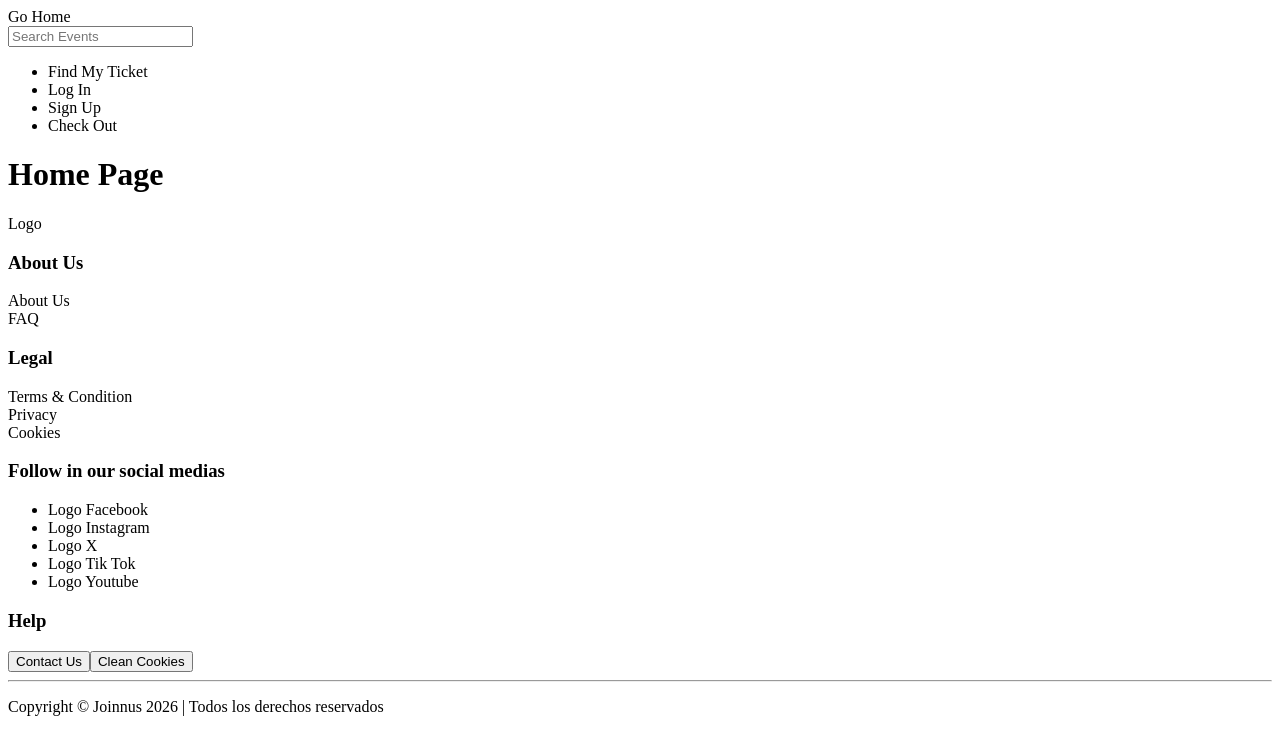
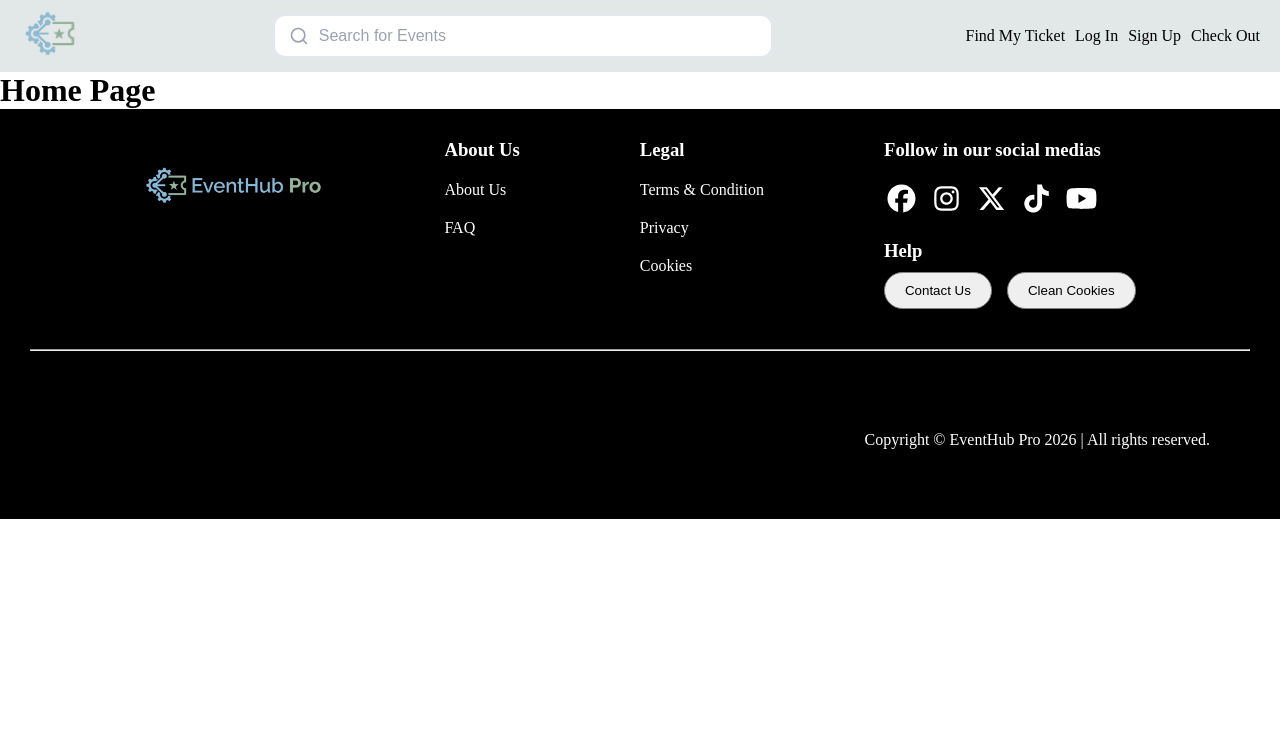
Before and after one commit to santiagosu1/event_ticketing_app, a React (Create React App) app in the folder event-ticketing/: page / in a window 1280 px wide. Shown: the top 754 px of the page. Built offline with nearby package versions, Linux system fonts and the light colour scheme.

Commit message:
Style Header and footer Add Icon Logo image .webp

```diff
--- a/event-ticketing/public/index.html
+++ b/event-ticketing/public/index.html
@@ -2,7 +2,7 @@
 <html lang="en">
   <head>
     <meta charset="utf-8" />
-    <link rel="icon" href="%PUBLIC_URL%/favicon.ico" />
+    <link rel="icon" href="%PUBLIC_URL%/logoIcon.webp" />
     <meta name="viewport" content="width=device-width, initial-scale=1" />
     <meta name="theme-color" content="#000000" />
     <meta
@@ -24,7 +24,7 @@
       work correctly both with client-side routing and a non-root public URL.
       Learn how to configure a non-root public URL by running `npm run build`.
     -->
-    <title>React App</title>
+    <title>EventHub Pro</title>
   </head>
   <body>
     <noscript>You need to enable JavaScript to run this app.</noscript>
--- a/event-ticketing/src/Layouts/MainLayout.js
+++ b/event-ticketing/src/Layouts/MainLayout.js
@@ -1,17 +1,24 @@
 import { Link, Outlet } from "react-router-dom";
+import '../Pages/headerfooter.css';
 export default function MainLayout() {
     return (
         <>
             <header>
-                <div>
-                    <span>Go Home</span>
+                <div className="divLogo">
+                    <img src="/logoIcon.webp" alt="Icon Logo" />
                 </div>
 
-                <div>
-                    <input placeholder="Search Events"></input>
+                <div class="search-container">
+                    <span class="search-icon">
+                    <svg xmlns="http://www.w3.org/2000/svg" width="20" height="20" viewBox="0 0 24 24" fill="none" stroke="currentColor" stroke-width="2" stroke-linecap="round" stroke-linejoin="round">
+                        <circle cx="11" cy="11" r="8"></circle>
+                        <line x1="21" y1="21" x2="16.65" y2="16.65"></line>
+                    </svg>
+                    </span>
+                    <input type="text" placeholder="Search for Events" class="search-input"/>
                 </div>
 
-                <nav>
+                <nav className="naviga">
                     <ul>
                         <li>Find My Ticket</li>
                         <li>Log In</li>
@@ -33,13 +40,12 @@ export default function MainLayout() {
            </main>
 
             <footer>
-                <div>
-
-                    <div>
-                        <span>Logo</span>
+                <div className="footerFirst">
+                    <div className="imgFooterLogo">
+                        <img src="/logoIconWord.webp" alt="Icon Logo" />
                     </div>
 
-                    <div>
+                    <div className="fooAbout">
                         <h3>About Us</h3>
 
                         <div>About Us</div>
@@ -47,7 +53,7 @@ export default function MainLayout() {
                         <div>FAQ</div>
                     </div>
 
-                    <div>
+                    <div className="fooLegal">
                         <h3>Legal</h3>
 
                         <div>Terms & Condition</div>
@@ -55,34 +61,34 @@ export default function MainLayout() {
                         <div>Cookies</div>
                     </div>
 
-                    <div>
+                    <div className="fooSocial">
                         <h3>Follow in our social medias</h3>
 
-                        <nav>
+                        <nav className="navFooSocial">
                             <ul>
-                                <li>Logo Facebook</li>
-                                <li>Logo Instagram</li>
-                                <li>Logo X</li>
-                                <li>Logo Tik Tok</li>
-                                <li>Logo Youtube</li>
+                                <li><svg xmlns="http://www.w3.org/2000/svg" viewBox="0 0 640 640"><path d="M576 320C576 178.6 461.4 64 320 64C178.6 64 64 178.6 64 320C64 440 146.7 540.8 258.2 568.5L258.2 398.2L205.4 398.2L205.4 320L258.2 320L258.2 286.3C258.2 199.2 297.6 158.8 383.2 158.8C399.4 158.8 427.4 162 438.9 165.2L438.9 236C432.9 235.4 422.4 235 409.3 235C367.3 235 351.1 250.9 351.1 292.2L351.1 320L434.7 320L420.3 398.2L351 398.2L351 574.1C477.8 558.8 576 450.9 576 320z"/></svg></li>
+                                <li><svg xmlns="http://www.w3.org/2000/svg" viewBox="0 0 640 640"><path d="M320.3 205C256.8 204.8 205.2 256.2 205 319.7C204.8 383.2 256.2 434.8 319.7 435C383.2 435.2 434.8 383.8 435 320.3C435.2 256.8 383.8 205.2 320.3 205zM319.7 245.4C360.9 245.2 394.4 278.5 394.6 319.7C394.8 360.9 361.5 394.4 320.3 394.6C279.1 394.8 245.6 361.5 245.4 320.3C245.2 279.1 278.5 245.6 319.7 245.4zM413.1 200.3C413.1 185.5 425.1 173.5 439.9 173.5C454.7 173.5 466.7 185.5 466.7 200.3C466.7 215.1 454.7 227.1 439.9 227.1C425.1 227.1 413.1 215.1 413.1 200.3zM542.8 227.5C541.1 191.6 532.9 159.8 506.6 133.6C480.4 107.4 448.6 99.2 412.7 97.4C375.7 95.3 264.8 95.3 227.8 97.4C192 99.1 160.2 107.3 133.9 133.5C107.6 159.7 99.5 191.5 97.7 227.4C95.6 264.4 95.6 375.3 97.7 412.3C99.4 448.2 107.6 480 133.9 506.2C160.2 532.4 191.9 540.6 227.8 542.4C264.8 544.5 375.7 544.5 412.7 542.4C448.6 540.7 480.4 532.5 506.6 506.2C532.8 480 541 448.2 542.8 412.3C544.9 375.3 544.9 264.5 542.8 227.5zM495 452C487.2 471.6 472.1 486.7 452.4 494.6C422.9 506.3 352.9 503.6 320.3 503.6C287.7 503.6 217.6 506.2 188.2 494.6C168.6 486.8 153.5 471.7 145.6 452C133.9 422.5 136.6 352.5 136.6 319.9C136.6 287.3 134 217.2 145.6 187.8C153.4 168.2 168.5 153.1 188.2 145.2C217.7 133.5 287.7 136.2 320.3 136.2C352.9 136.2 423 133.6 452.4 145.2C472 153 487.1 168.1 495 187.8C506.7 217.3 504 287.3 504 319.9C504 352.5 506.7 422.6 495 452z"/></svg></li>
+                                <li><svg xmlns="http://www.w3.org/2000/svg" viewBox="0 0 640 640"><path d="M453.2 112L523.8 112L369.6 288.2L551 528L409 528L297.7 382.6L170.5 528L99.8 528L264.7 339.5L90.8 112L236.4 112L336.9 244.9L453.2 112zM428.4 485.8L467.5 485.8L215.1 152L173.1 152L428.4 485.8z"/></svg></li>
+                                <li><svg xmlns="http://www.w3.org/2000/svg" viewBox="0 0 640 640"><path d="M544.5 273.9C500.5 274 457.5 260.3 421.7 234.7L421.7 413.4C421.7 446.5 411.6 478.8 392.7 506C373.8 533.2 347.1 554 316.1 565.6C285.1 577.2 251.3 579.1 219.2 570.9C187.1 562.7 158.3 545 136.5 520.1C114.7 495.2 101.2 464.1 97.5 431.2C93.8 398.3 100.4 365.1 116.1 336C131.8 306.9 156.1 283.3 185.7 268.3C215.3 253.3 248.6 247.8 281.4 252.3L281.4 342.2C266.4 337.5 250.3 337.6 235.4 342.6C220.5 347.6 207.5 357.2 198.4 369.9C189.3 382.6 184.4 398 184.5 413.8C184.6 429.6 189.7 444.8 199 457.5C208.3 470.2 221.4 479.6 236.4 484.4C251.4 489.2 267.5 489.2 282.4 484.3C297.3 479.4 310.4 469.9 319.6 457.2C328.8 444.5 333.8 429.1 333.8 413.4L333.8 64L421.8 64C421.7 71.4 422.4 78.9 423.7 86.2C426.8 102.5 433.1 118.1 442.4 131.9C451.7 145.7 463.7 157.5 477.6 166.5C497.5 179.6 520.8 186.6 544.6 186.6L544.6 274z"/></svg></li>
+                                <li><svg xmlns="http://www.w3.org/2000/svg" viewBox="0 0 640 640"><path d="M581.7 188.1C575.5 164.4 556.9 145.8 533.4 139.5C490.9 128 320.1 128 320.1 128C320.1 128 149.3 128 106.7 139.5C83.2 145.8 64.7 164.4 58.4 188.1C47 231 47 320.4 47 320.4C47 320.4 47 409.8 58.4 452.7C64.7 476.3 83.2 494.2 106.7 500.5C149.3 512 320.1 512 320.1 512C320.1 512 490.9 512 533.5 500.5C557 494.2 575.5 476.3 581.8 452.7C593.2 409.8 593.2 320.4 593.2 320.4C593.2 320.4 593.2 231 581.8 188.1zM264.2 401.6L264.2 239.2L406.9 320.4L264.2 401.6z"/></svg></li>
                             </ul>
                         </nav>
 
-                        <div>
+                        <div className="helpFoo">
                             <h3>Help</h3>
 
-                            <div>
-                                <button>Contact Us</button>
+                            <div className="btnHelp">
+                                <button className="btnContact">Contact Us</button>
 
-                                <button>Clean Cookies</button>
+                                <button className="btnCookies">Clean Cookies</button>
                             </div>
                         </div>
                     </div>
                 </div>
                 <hr/>
 
-                <div>
-                    <p>Copyright © Joinnus 2026 | Todos los derechos reservados</p>
+                <div className="footerSecond">
+                    <p>Copyright © EventHub Pro 2026 | All rights reserved.</p>
                 </div>
             </footer>
         </>
--- /dev/null
+++ b/event-ticketing/src/Pages/headerfooter.css
@@ -0,0 +1,166 @@
+*{
+    padding: 0;
+    margin: 0;
+    box-sizing: border-box;
+}
+
+header{
+    display: flex;
+    height: 9dvh;
+    background-color: rgb(226, 231, 231);
+    justify-content: space-between;
+    align-items: center;
+    padding: 20px;
+}
+
+.divLogo{
+    width: 60px;
+}
+
+.divLogo img{
+    width: 100%;
+}
+
+.search-container {
+    display: flex;
+    align-items: center;
+    width: 100%;
+    max-width: 500px;
+    padding: 10px 14px;
+    background-color: #fff;
+    border: 2px solid #e2e8f0;
+    border-radius: 12px;
+    transition: all 0.3s ease;
+  }
+
+
+.search-container:focus-within {
+    border-color: #3b82f6;
+    box-shadow: 0 0 0 3px rgba(59, 130, 246, 0.2);
+}
+
+
+.search-icon {
+    display: flex;
+    align-items: center;
+    margin-right: 10px;
+    color: #9ca3af;
+}
+
+
+.search-input {
+    flex-grow: 1;
+    border: none;
+    outline: none;
+    font-size: 16px;
+    color: #1f2937;
+    background: transparent;
+}
+
+  .search-input::placeholder {
+    color: #9ca3af;
+}
+
+.naviga{
+    display: flex;
+    justify-content: space-around;
+    align-items: center;
+}
+.naviga ul{
+    display: flex;
+    align-self: center;
+    justify-content: space-between;
+    align-items: center;
+    list-style: none;
+    gap: 10px;
+}
+
+.naviga ul li{
+    cursor: pointer;
+}
+
+/* Footer */
+
+footer{
+    display: flex;
+    flex-direction: column;
+    gap: 40px;
+    padding: 30px;
+    background-color: black;
+    color: white;
+}
+
+.footerFirst{
+    display: flex;
+    justify-content: center;
+    gap: 120px;
+}
+
+.imgFooterLogo{
+    width: 180px;
+}
+
+.imgFooterLogo img{
+    width: 100%;
+}
+
+.fooAbout{
+    display: flex;
+    flex-direction: column;
+    gap: 20px;
+}
+
+.fooLegal{
+    display: flex;
+    flex-direction: column;
+    gap: 20px;
+}
+
+.fooSocial{
+    display: flex;
+    flex-direction: column;
+    gap: 20px;
+}
+
+.navFooSocial ul{
+    display: flex;
+    gap: 10px;
+    list-style: none;
+}
+
+.navFooSocial svg{
+    cursor: pointer;
+    width: 35px;
+    fill: white;
+}
+
+.helpFoo{
+    display: flex;
+    flex-direction: column;
+    gap: 10px;
+}
+
+.btnHelp{
+    display: flex;
+    gap: 15px;
+}
+
+.btnHelp button{
+    padding: 10px 20px;
+    border: 1px gray solid;
+    border-radius: 20px;
+    cursor: pointer;
+    transition: 500ms;
+}
+
+.btnHelp button:hover{
+    background-color: black;
+    color: white;
+
+}
+
+.footerSecond{
+    display: flex;
+    justify-content: end;
+    padding: 40px;
+}
```
Also changed, not shown: event-ticketing/public/logoIcon.webp (added), event-ticketing/public/logoIconWord.webp (added).
